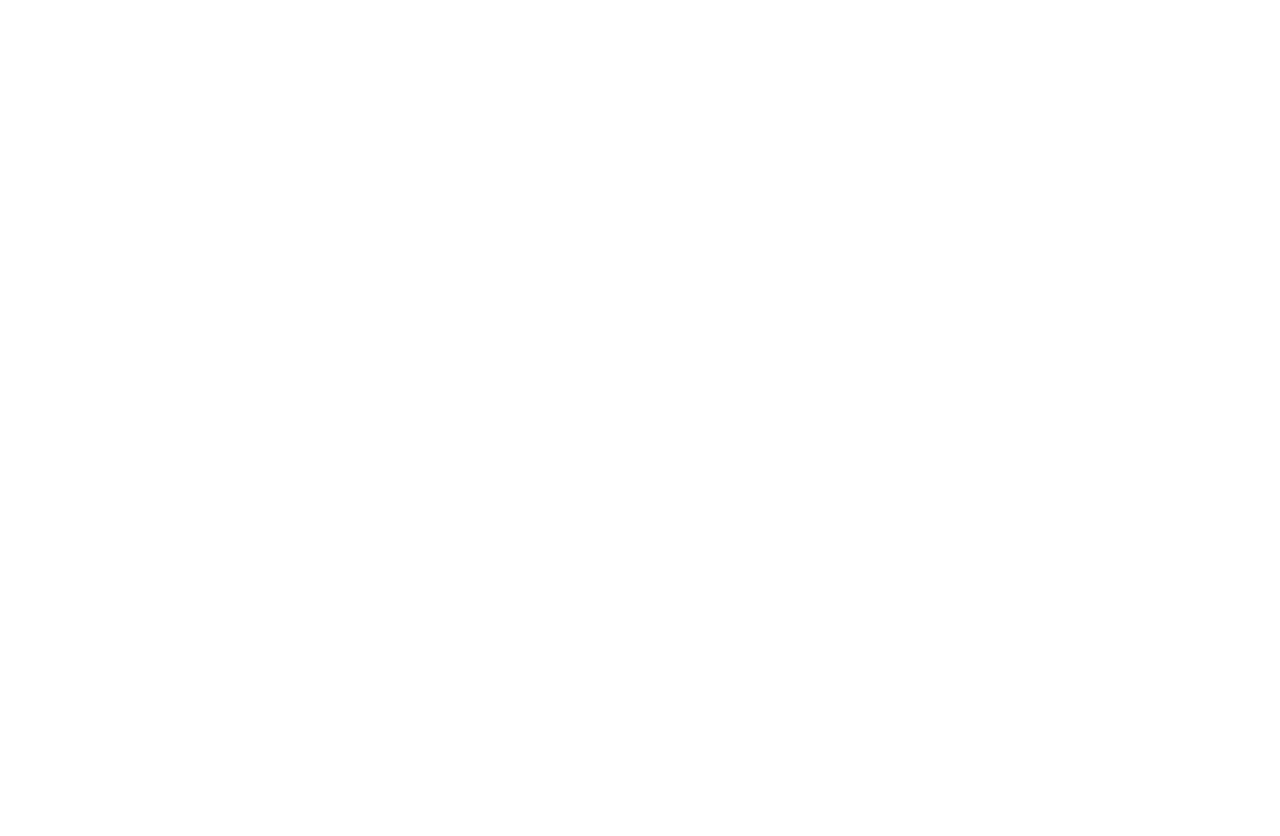
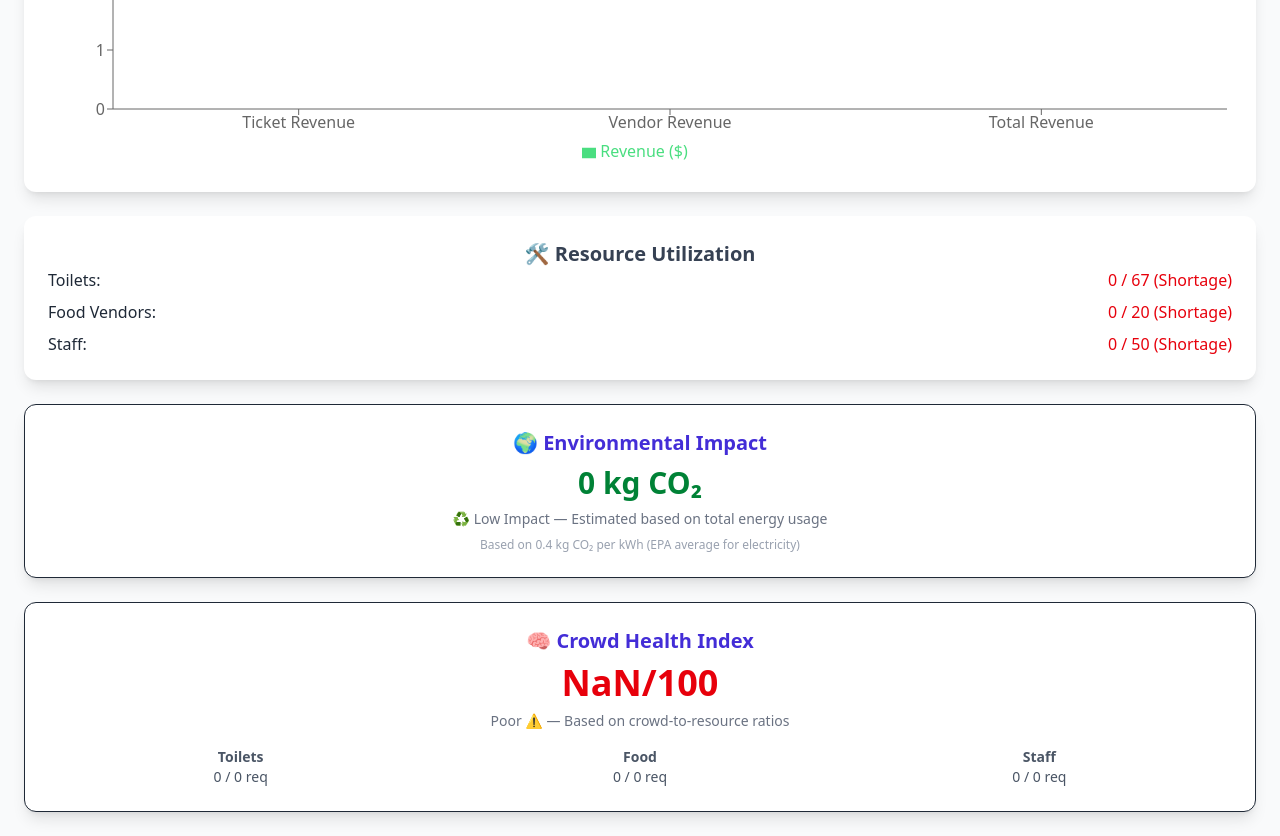
Before and after one commit to Leorev01/Festival-Simulator, a React (Vite) app: page /dashboard/performance in a window 1280 px wide. Before the commit this address had no page. Shown: the part 340-1176 px from the top of the page. Before the commit the page ends 800 px from the top, so only its background shows below. Built offline with nearby package versions, Linux system fonts and the light colour scheme.

Commit message:
Uses tickets to calculate revenue

```diff
--- a/src/App.tsx
+++ b/src/App.tsx
@@ -6,6 +6,7 @@
 import LoadingScreen from './components/LoadingScreen';
 import FestivalBuilder from './pages/FestivalBuilder';
 import CompareFestivals from './pages/CompareFestivals';
+import PerformanceDashboard from './pages/PerformanceDashboard';
 
 function App() {
 
@@ -29,9 +30,10 @@
       <Route path='/login' element={<Login />} />
       <Route path='/dashboard' element={<Dashboard />} />
       <Route path="/builder" element={<FestivalBuilder
-      ticketCategories={ticketCategories}
-      onTicketCategoriesUpdate={setTicketCategories}
-    />} />
+        ticketCategories={ticketCategories}
+        onTicketCategoriesUpdate={setTicketCategories}
+      />} />
+      <Route path="/dashboard/performance" element={<PerformanceDashboard />} />
       <Route path='/compare' element={<CompareFestivals />} />
     </Routes>
   );
--- a/src/components/SidebarSummary.tsx
+++ b/src/components/SidebarSummary.tsx
@@ -7,7 +7,7 @@
   const [stages, setStages] = useState<Stage[]>([]);
   const [amenities, setAmenities] = useState<Record<number, number>>({});
   const [weather, setWeather] = useState<string>('Sunny'); // Current weather
-  const [attendance, setAttendance] = useState<number>(5000); // Expected attendance
+  const [attendance, setAttendance] = useState<number>(500000); // Expected attendance
 
   useEffect(() => {
     const interval = setInterval(() => {
@@ -15,7 +15,7 @@
       setStages(JSON.parse(localStorage.getItem('selected-stages') || '[]'));
       setAmenities(JSON.parse(localStorage.getItem('selected-amenities') || '{}'));
       setWeather(localStorage.getItem('current-weather') || 'Sunny'); // Fetch current weather
-      setAttendance(Number(localStorage.getItem('expected-attendance')) || 5000); // Fetch expected attendance
+      setAttendance(Number(localStorage.getItem('expected-attendance')) || 500000); // Fetch expected attendance
     }, 500); // auto-refresh every 0.5s
     return () => clearInterval(interval);
   }, []);
--- a/src/features/simulation/RealTimeSimulator.tsx
+++ b/src/features/simulation/RealTimeSimulator.tsx
@@ -11,6 +11,7 @@
   }; // Weather modifiers
   onWeatherHistoryUpdate: (isRunning: boolean, weather: string) => void; // Callback to update weather history
   onReset: () => void; // Callback to reset weather history
+  ticketCategories: { name: string; price: number; percentage: number }[]; // Ticket categories
 }
 
 export default function RealTimeSimulator({
@@ -20,6 +21,7 @@
   weatherModifiers,
   onWeatherHistoryUpdate,
   onReset,
+  ticketCategories,
 }: RealTimeSimulatorProps) {
   const [time, setTime] = useState(0);
   const [isRunning, setIsRunning] = useState(false);
@@ -45,10 +47,10 @@
   }, [isRunning, duration]);
 
   useEffect(() => {
-    // Update metrics based on the current time and weather
-    const metrics = calculateMetrics(time, duration, weatherModifiers);
+    // Update metrics based on the current time, weather, and ticket categories
+    const metrics = calculateMetrics(time, duration, weatherModifiers, ticketCategories);
     onUpdate(metrics);
-  }, [time, duration, weatherModifiers, onUpdate]);
+  }, [time, duration, weatherModifiers, ticketCategories, onUpdate]);
 
   useEffect(() => {
     // Add to weather history only if the weather changes and the simulator is running
@@ -61,13 +63,22 @@
   const calculateMetrics = (
     currentTime: number,
     totalDuration: number,
-    modifiers: { attendanceMultiplier: number; energyMultiplier: number }
+    modifiers: { attendanceMultiplier: number; energyMultiplier: number },
+    ticketCategories: { name: string; price: number; percentage: number }[]
   ) => {
-    // Example logic for dynamic metrics influenced by weather
-    const baseAttendance = Math.min(5000, Math.floor((currentTime / totalDuration) * 10000)); // Simulate attendance growth
+    // Simulate attendance growth
+    const baseAttendance = Math.min(500000, Math.floor((currentTime / totalDuration) * 1000000));
     const adjustedAttendance = Math.floor(baseAttendance * modifiers.attendanceMultiplier); // Adjust based on weather
-    const revenue = adjustedAttendance * 50; // Assume $50 per attendee
+
+    // Calculate revenue based on ticket categories
+    const revenue = ticketCategories.reduce((sum, category) => {
+      const attendees = (adjustedAttendance * category.percentage) / 100; // Calculate attendees for this category
+      return sum + attendees * category.price; // Add revenue for this category
+    }, 0);
+
+    // Calculate energy usage
     const energyUsage = adjustedAttendance * 0.1 * modifiers.energyMultiplier; // Adjust energy usage based on weather
+
     return { attendance: adjustedAttendance, revenue, energyUsage };
   };
 
--- a/src/features/simulation/SimulationPanel.tsx
+++ b/src/features/simulation/SimulationPanel.tsx
@@ -75,6 +75,15 @@
     calculateRevenue();
   }, [ticketCategories, metrics.attendance]);
 
+  // Calculate estimated revenue based on ticket categories and expected attendance
+  const calculateEstimatedRevenue = () => {
+    const expectedAttendance = 500000; // Default expected attendance
+    return ticketCategories.reduce((sum, category) => {
+      const attendees = (expectedAttendance * category.percentage) / 100;
+      return sum + attendees * category.price;
+    }, 0);
+  };
+
   // Retrieve amenities data from localStorage
   const amenities = JSON.parse(localStorage.getItem('selected-amenities') || '{}');
   const toilets = amenities[1] || 0;
@@ -143,6 +152,7 @@
           duration={24}
           weather={weather}
           weatherModifiers={weatherModifiers[weather]}
+          ticketCategories={ticketCategories}
           onUpdate={(updatedMetrics) => setMetrics(updatedMetrics)}
           onWeatherHistoryUpdate={handleWeatherHistoryUpdate}
           onReset={handleWeatherHistoryReset}
@@ -191,6 +201,17 @@
         <RevenueTrendChart weather={weather} amenities={amenities} />
       </div>
 
+      {/* Expected Revenue Section */}
+      <div className="bg-gray-50 p-4 rounded-lg border mt-6">
+        <h3 className="text-xl font-bold text-gray-700">💵 Expected Revenue</h3>
+        <p className="text-sm text-gray-600">
+          Based on your ticket categories and expected attendance, the expected revenue is:
+        </p>
+        <p className="text-2xl font-semibold text-green-700 mt-2">
+          ${calculateEstimatedRevenue().toLocaleString()}
+        </p>
+      </div>
+
       {/* Environmental Impact Section */}
       <div>
         <h3 className="text-xl font-bold text-gray-700">🌍 Environmental Impact</h3>
--- a/src/pages/FestivalBuilder.tsx
+++ b/src/pages/FestivalBuilder.tsx
@@ -81,9 +81,20 @@
           transition={{ duration: 0.5 }}
         >
           <SummaryPanel />
-            <button onClick={() => navigate('/compare')} className="bg-indigo-600 text-white px-6 py-2 rounded hover:bg-indigo-700 transition cursor-pointer">
+          <div className="flex gap-4">
+            <button
+              onClick={() => navigate('/compare')}
+              className="bg-indigo-600 text-white px-6 py-2 rounded hover:bg-indigo-700 transition cursor-pointer"
+            >
               Compare Setups
             </button>
+            <button
+              onClick={() => navigate('/dashboard/performance')}
+              className="bg-blue-600 text-white px-6 py-2 rounded hover:bg-blue-700 transition cursor-pointer"
+            >
+              View Performance Dashboard
+            </button>
+          </div>
           <section>
             <h2 className="text-2xl font-bold text-indigo-700">💾 Save or Export</h2>
             <p className="text-sm text-gray-500 mb-4">Save your setup for later or export it as JSON.</p>
--- /dev/null
+++ b/src/pages/PerformanceDashboard.tsx
@@ -0,0 +1,108 @@
+import { useEffect, useState } from 'react';
+import { useNavigate } from 'react-router-dom';
+import { BarChart, Bar, XAxis, YAxis, Tooltip, Legend, ResponsiveContainer } from 'recharts';
+import EnvironmentalImpactScore from '../components/EnvironmentalImpactScore';
+import CrowdHealthScore from '../components/CrowdHealthScore';
+
+export default function PerformanceDashboard() {
+  const [metrics, setMetrics] = useState({
+    attendance: 0,
+    ticketRevenue: 0,
+    vendorRevenue: 0,
+    totalRevenue: 0,
+    energyUsage: 0,
+  });
+  const [amenities, setAmenities] = useState<Record<number, number>>({});
+  const [attendance, setAttendance] = useState(5000);
+  const navigate = useNavigate();
+
+  useEffect(() => {
+    // Fetch metrics and amenities from localStorage
+    const storedMetrics = JSON.parse(localStorage.getItem('real-time-metrics') || '{}');
+    const storedAmenities = JSON.parse(localStorage.getItem('selected-amenities') || '{}');
+    setMetrics({
+      attendance: storedMetrics.attendance || 0,
+      ticketRevenue: storedMetrics.ticketRevenue || 0,
+      vendorRevenue: storedMetrics.vendorRevenue || 0,
+      totalRevenue: storedMetrics.totalRevenue || 0,
+      energyUsage: storedMetrics.energyUsage || 0,
+    });
+    setAmenities(storedAmenities);
+    setAttendance(Number(localStorage.getItem('expected-attendance')) || 5000);
+  }, []);
+
+  const calculateResourceRequirements = () => ({
+    toilets: Math.ceil(attendance / 75),
+    foodVendors: Math.ceil(attendance / 250),
+    staff: Math.ceil(attendance / 100),
+  });
+
+  const resourceRequirements = calculateResourceRequirements();
+
+  const chartData = [
+    { name: 'Ticket Revenue', value: metrics.ticketRevenue },
+    { name: 'Vendor Revenue', value: metrics.vendorRevenue },
+    { name: 'Total Revenue', value: metrics.totalRevenue },
+  ];
+
+  return (
+    <div className="min-h-screen bg-gray-50 p-6 space-y-6">
+      <h1 className="text-4xl font-bold mb-8 text-indigo-800 cursor-pointer" onClick={() => navigate('/dashboard')}>🎪 Festival Builder</h1>
+      <h2 className="text-3xl font-bold text-indigo-700">📊 Festival Performance Dashboard</h2>
+
+      {/* Revenue Breakdown */}
+      <div className="bg-white p-6 rounded-xl shadow-lg">
+        <h2 className="text-xl font-bold text-gray-700">💰 Revenue Breakdown</h2>
+        <ResponsiveContainer width="100%" height={300}>
+          <BarChart data={chartData}>
+            <XAxis dataKey="name" />
+            <YAxis />
+            <Tooltip />
+            <Legend />
+            <Bar dataKey="value" fill="#4ade80" name="Revenue ($)" />
+          </BarChart>
+        </ResponsiveContainer>
+      </div>
+
+      {/* Resource Utilization */}
+      <div className="bg-white p-6 rounded-xl shadow-lg">
+        <h2 className="text-xl font-bold text-gray-700">🛠️ Resource Utilization</h2>
+        <ul className="space-y-2">
+          {['Toilets', 'Food Vendors', 'Staff'].map((resource, index) => {
+            const current = amenities[index + 1] || 0;
+            const required =
+              resource === 'Toilets'
+                ? resourceRequirements.toilets
+                : resource === 'Food Vendors'
+                ? resourceRequirements.foodVendors
+                : resourceRequirements.staff;
+
+            return (
+              <li key={resource} className="flex justify-between">
+                <span>{resource}:</span>
+                <span
+                  className={`font-medium ${
+                    current < required ? 'text-red-600' : current > required ? 'text-yellow-600' : 'text-green-600'
+                  }`}
+                >
+                  {current} / {required} ({current < required ? 'Shortage' : current > required ? 'Excess' : 'Optimal'})
+                </span>
+              </li>
+            );
+          })}
+        </ul>
+      </div>
+
+      {/* Environmental Impact */}
+      <EnvironmentalImpactScore totalEnergy={metrics.energyUsage} />
+
+      {/* Crowd Health Index */}
+      <CrowdHealthScore
+        attendance={metrics.attendance}
+        toilets={amenities[1] || 0}
+        foodVendors={amenities[2] || 0}
+        staff={amenities[3] || 0}
+      />
+    </div>
+  );
+}
```
Lines whose indentation alone changed are shown as unchanged.
